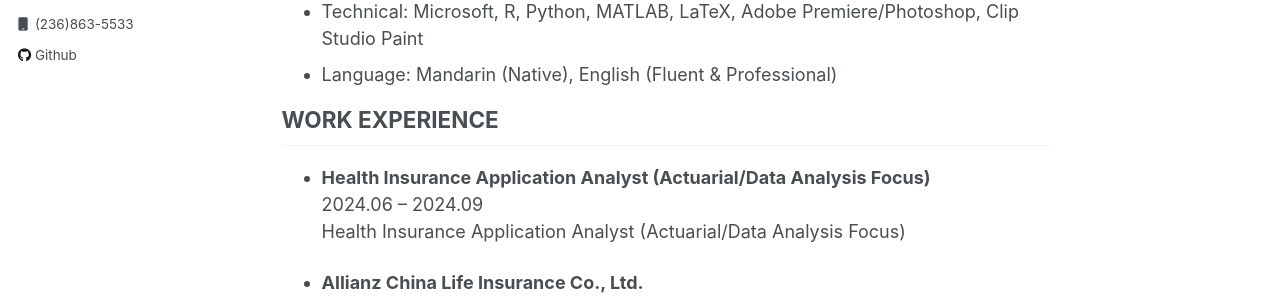
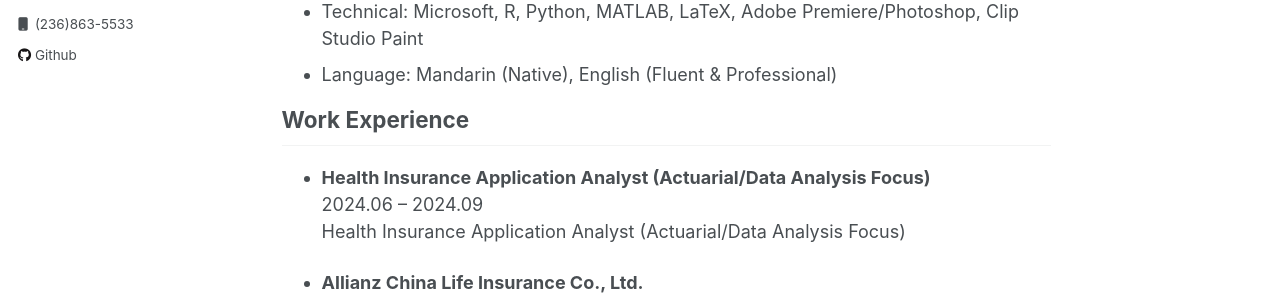
Before and after one commit to Aeon-Hu/Aeon-Hu.github.io, a Jekyll site: the page built from _pages/cv.md, in a window 1280 px wide and 1238 px high. Shown: the part 466-766 px from the top of the window. Built offline with Jekyll 4.4.1, drawn with Linux system fonts in a browser that asks for light colours.

Commit message:
Update cv.md

```diff
--- a/_pages/cv.md
+++ b/_pages/cv.md
@@ -9,7 +9,7 @@
 ## Education
 
 
-* **University of Toronto, Canada** <br/> Completion: 2021-2025
+* **University of Toronto, Canada** <br/> Completion:  2021-2025
   *   Honors Bachelor of Science with Majors in Mathematical Science, Mathematics & Statistics, Applied
   *  CGPA (As 2024 Fall): 3.55/4.00
 
@@ -19,7 +19,7 @@
 * Technical: Microsoft, R, Python, MATLAB, LaTeX, Adobe Premiere/Photoshop, Clip Studio Paint
 * Language: Mandarin (Native), English (Fluent & Professional)
 
-## WORK EXPERIENCE
+## Work Experience
 
 
 * **Health Insurance Application Analyst (Actuarial/Data Analysis Focus)**     <br/>  2024.06 – 2024.09  <br/>  Health Insurance Application Analyst (Actuarial/Data Analysis Focus)
```
